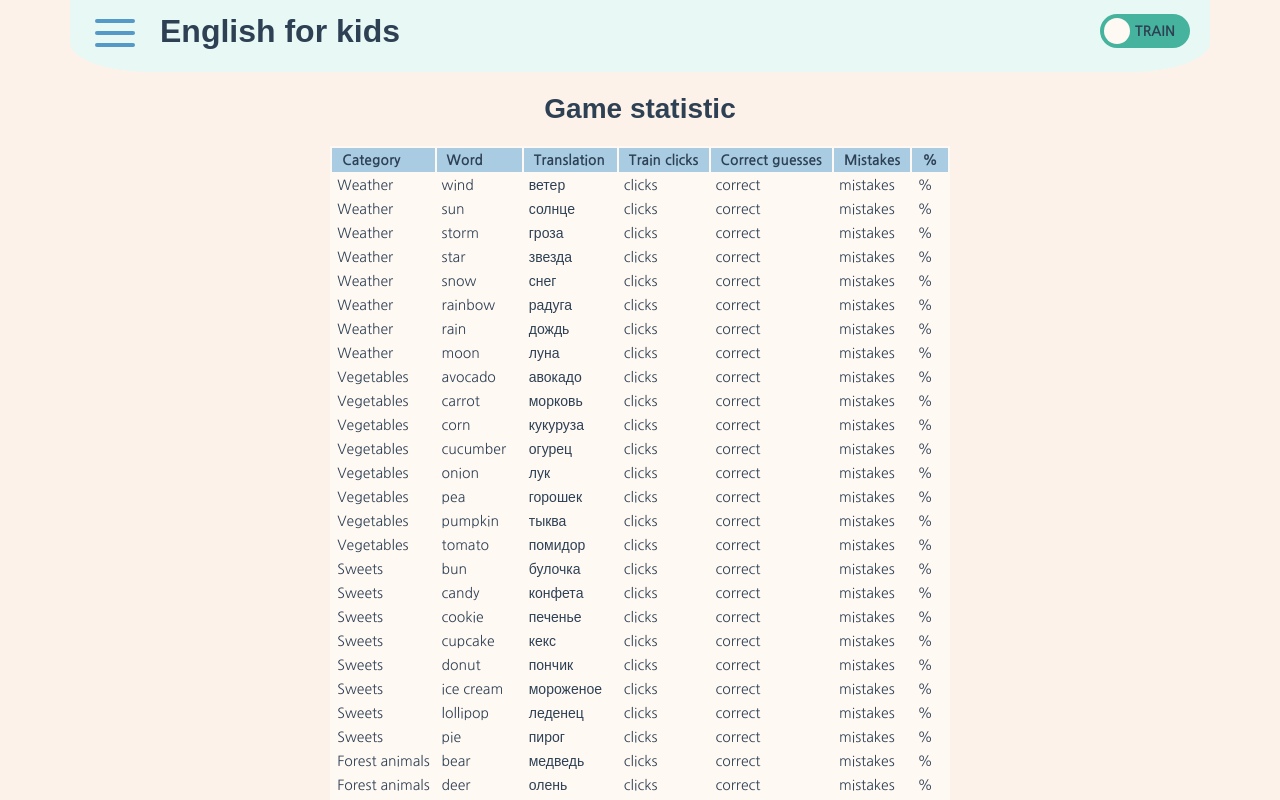
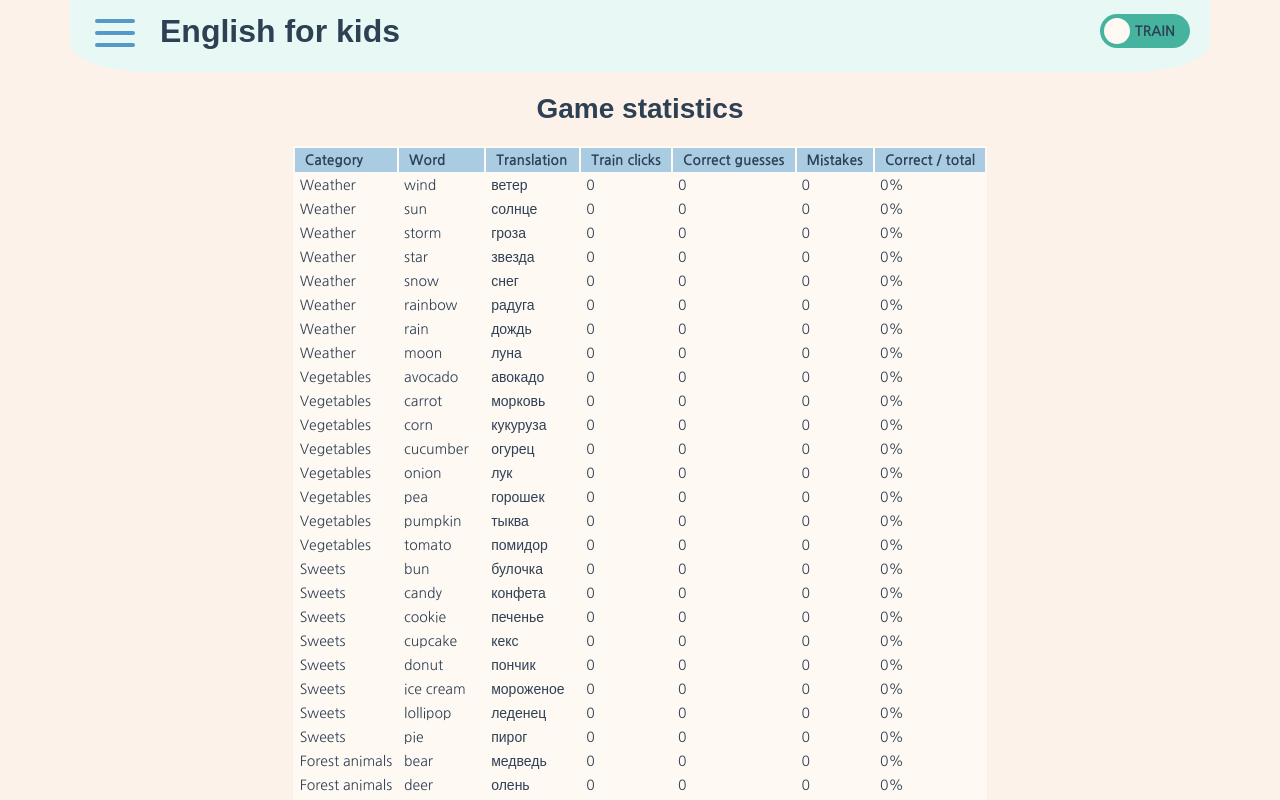
Before and after one commit to foggylight/rsschool-js-2021, a React app in the folder english-for-kids-base/: page /statistics in a window 1280 px wide. Shown: the top 800 px of the page. Built offline with nearby package versions, Linux system fonts and the light colour scheme; a web font is replaced by a local one.

Commit message:
feat: add localStorage

```diff
--- a/english-for-kids-base/src/components/Card.tsx
+++ b/english-for-kids-base/src/components/Card.tsx
@@ -4,6 +4,7 @@ import { AppMode, IState } from '../models/app';
 import { IPropsCard } from '../models/props';
 import { addMistake, addStar, endGame, spliceCards } from '../redux/actions';
 import gameEngine from '../service';
+import { sendToStorage, StorageValue } from '../storage';
 import { correctSound, errorSound, playAudio } from '../utils';
 
 const Card = (props: IPropsCard): ReactElement => {
@@ -32,6 +33,7 @@ const Card = (props: IPropsCard): ReactElement => {
       dispatch(spliceCards(currentCard));
       disable(() => !isDisabled);
       dispatch(addStar(true));
+      sendToStorage(`${id}`, StorageValue.rightGuess);
       const sound = playAudio(correctSound);
       sound.onended = () => {
         if (currentCards.length === 1) {
@@ -44,7 +46,13 @@ const Card = (props: IPropsCard): ReactElement => {
       playAudio(errorSound);
       dispatch(addMistake());
       dispatch(addStar(false));
+      sendToStorage(`${currentCard?.id}`, StorageValue.mistake);
     }
+  };
+
+  const train = () => {
+    playAudio(audio);
+    sendToStorage(`${id}`, StorageValue.click);
   };
 
   useEffect(() => {
@@ -60,7 +68,7 @@ const Card = (props: IPropsCard): ReactElement => {
     >
       <div className={`card ${isDisabled ? 'disabled' : ''} ${isFlipped ? 'flipped' : ''}`}>
         <div
-          onClick={mode === AppMode.train ? () => playAudio(audio) : () => null}
+          onClick={mode === AppMode.train ? train : () => null}
           aria-hidden="true"
           className="card__front"
         >
--- /dev/null
+++ b/english-for-kids-base/src/storage.ts
@@ -0,0 +1,50 @@
+export interface IStorageValue {
+  clicks: number;
+  rightGuesses: number;
+  mistakes: number;
+}
+
+export enum StorageValue {
+  click = 'click',
+  rightGuess = 'rightGuess',
+  mistake = 'mistake',
+}
+
+export const generateNewValue = (): IStorageValue => {
+  const newValue = {
+    clicks: 0,
+    rightGuesses: 0,
+    mistakes: 0,
+  };
+  return newValue;
+};
+
+const addValue = (currentValue: IStorageValue, valueType: StorageValue): string => {
+  let newValue;
+  switch (valueType) {
+    case StorageValue.click: {
+      newValue = { ...currentValue, clicks: currentValue.clicks + 1 };
+      break;
+    }
+    case StorageValue.rightGuess: {
+      newValue = { ...currentValue, rightGuesses: currentValue.rightGuesses + 1 };
+      break;
+    }
+    case StorageValue.mistake: {
+      newValue = { ...currentValue, mistakes: currentValue.mistakes + 1 };
+      break;
+    }
+    default:
+      newValue = { clicks: 0, rightGuesses: 0, mistakes: 0 };
+  }
+
+  return JSON.stringify(newValue);
+};
+
+export const sendToStorage = (id: string, valueType: StorageValue): void => {
+  const localStorageValue = localStorage.getItem(id);
+  const currentValue: IStorageValue = localStorageValue
+    ? JSON.parse(localStorageValue)
+    : generateNewValue();
+  localStorage.setItem(id, addValue(currentValue, valueType));
+};
--- a/english-for-kids-base/src/views/Statistics.tsx
+++ b/english-for-kids-base/src/views/Statistics.tsx
@@ -1,6 +1,7 @@
 import React, { ReactElement } from 'react';
 import getCardsData from '../data/getCardsData';
 import getCategoriesData from '../data/getCategoriesData';
+import { generateNewValue, IStorageValue } from '../storage';
 
 function Statistics(): ReactElement {
   const categoryData = getCategoriesData();
@@ -13,7 +14,7 @@ function Statistics(): ReactElement {
     { id: 4, name: 'Train clicks' },
     { id: 5, name: 'Correct guesses' },
     { id: 6, name: 'Mistakes' },
-    { id: 7, name: '%' },
+    { id: 7, name: 'Correct / total' },
   ].map(header => (
     <td key={header.id} className="stat-table__h-data">
       {header.name}
@@ -22,22 +23,28 @@ function Statistics(): ReactElement {
 
   const tableData = cardsData.map(card => {
     const category = categoryData.find(data => data.id === card.categoryId)?.name;
+    const storageData = localStorage.getItem(`${card.id}`);
+    const { clicks, rightGuesses, mistakes } = storageData
+      ? JSON.parse(storageData)
+      : generateNewValue();
+    const percentage = Math.round((rightGuesses / (rightGuesses + mistakes)) * 100);
     return (
       <tr key={card.id}>
         <td className="stat-table__data">{category}</td>
         <td className="stat-table__data">{card.word}</td>
         <td className="stat-table__data">{card.translation}</td>
-        <td className="stat-table__data">clicks</td>
-        <td className="stat-table__data">correct</td>
-        <td className="stat-table__data">mistakes</td>
-        <td className="stat-table__data">%</td>
+        <td className="stat-table__data">{clicks}</td>
+        <td className="stat-table__data">{rightGuesses}</td>
+        <td className="stat-table__data">{mistakes}</td>
+        <td className="stat-table__data">{`${percentage || 0}%`}</td>
       </tr>
     );
   });
+
   return (
     <main className="main-container">
       <div className="stat-header">
-        <h2 className="stat-header__heading">Game statistic</h2>
+        <h2 className="stat-header__heading">Game statistics</h2>
       </div>
       <table className="stat-table">
         <thead className="stat-table__head">
```
